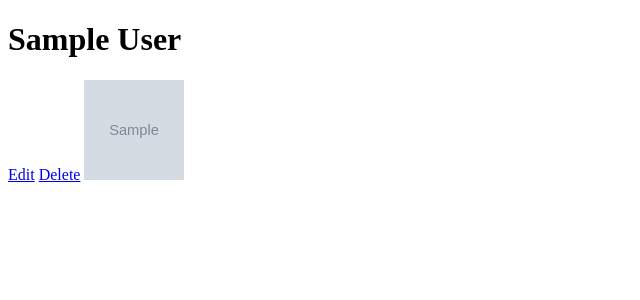
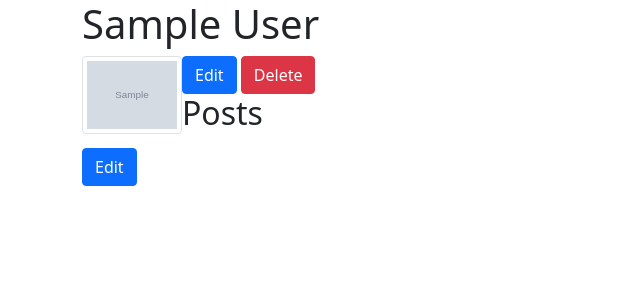
Before and after one commit to rijothedeveloper/flask-blogly, a Flask app: page /users/1 in a window 1280 px wide. Shown: the top 300 px of the page, without its empty margins (0-640 px from the left). Run offline with Flask 2, Linux system fonts and the light colour scheme; tables that the repository leaves empty hold one stand-in row (values such as "Sample post"); grey boxes marked "Sample" are stand-in pictures.

Commit message:
boot strap and user interface added

```diff
--- a/static/css/styles.css
+++ b/static/css/styles.css
@@ -16,3 +16,7 @@
     border-radius: 5px;
     text-decoration: none;
 }
+
+.profile-img {
+    float: left;
+}
--- a/templates/base.html
+++ b/templates/base.html
@@ -4,12 +4,15 @@
     <meta charset="UTF-8">
     <meta http-equiv="X-UA-Compatible" content="IE=edge">
     <meta name="viewport" content="width=device-width, initial-scale=1.0">
+    <link href="https://cdn.jsdelivr.net/npm/bootstrap@5.1.3/dist/css/bootstrap.min.css" rel="stylesheet" integrity="sha384-1BmE4kWBq78iYhFldvKuhfTAU6auU8tT94WrHftjDbrCEXSU1oBoqyl2QvZ6jIW3" crossorigin="anonymous">
     <link rel="stylesheet" href="/static/css/styles.css">
     <title>{% block title %} {% endblock %}</title>
 </head>
 <body>
+    <div class="container">
     {% block content %}
 
     {% endblock %}
+    </div>
 </body>
 </html>
--- a/templates/user-detail.html
+++ b/templates/user-detail.html
@@ -5,8 +5,15 @@
 {% block content %}
 
 <h1>{{user.fullName}}</h1>
-<a href="/users/{{user.id}}/edit" class="button-edit">Edit</a>
-<a href="/users/{{user.id}}/delete" class="button-delete">Delete</a>
-<img src="{{user.image_url}}" width="100px" height="100px" class="profile-img">
+<a href="/users/{{user.id}}/edit" class="btn btn-primary">Edit</a>
+<a href="/users/{{user.id}}/delete" class="btn btn-danger">Delete</a>
+<img src="{{user.image_url}}" width="100px" height="100px" class="profile-img img-thumbnail">
+<h2>Posts</h2>
+<ul>
+{% for post in posts%}
+    <li>{{post}}</li>
+{% endfor %}
+</ul>
+<a href="/users/{{user.id}}/posts/new" class="btn btn-primary">Edit</a>
 
 {% endblock %}
```
Also changed, not shown: templates/edit-post-form.html (added, +22 -0 lines), templates/new-post-form.html (added, +22 -0 lines), templates/post-detail.html (added, +12 -0 lines).
